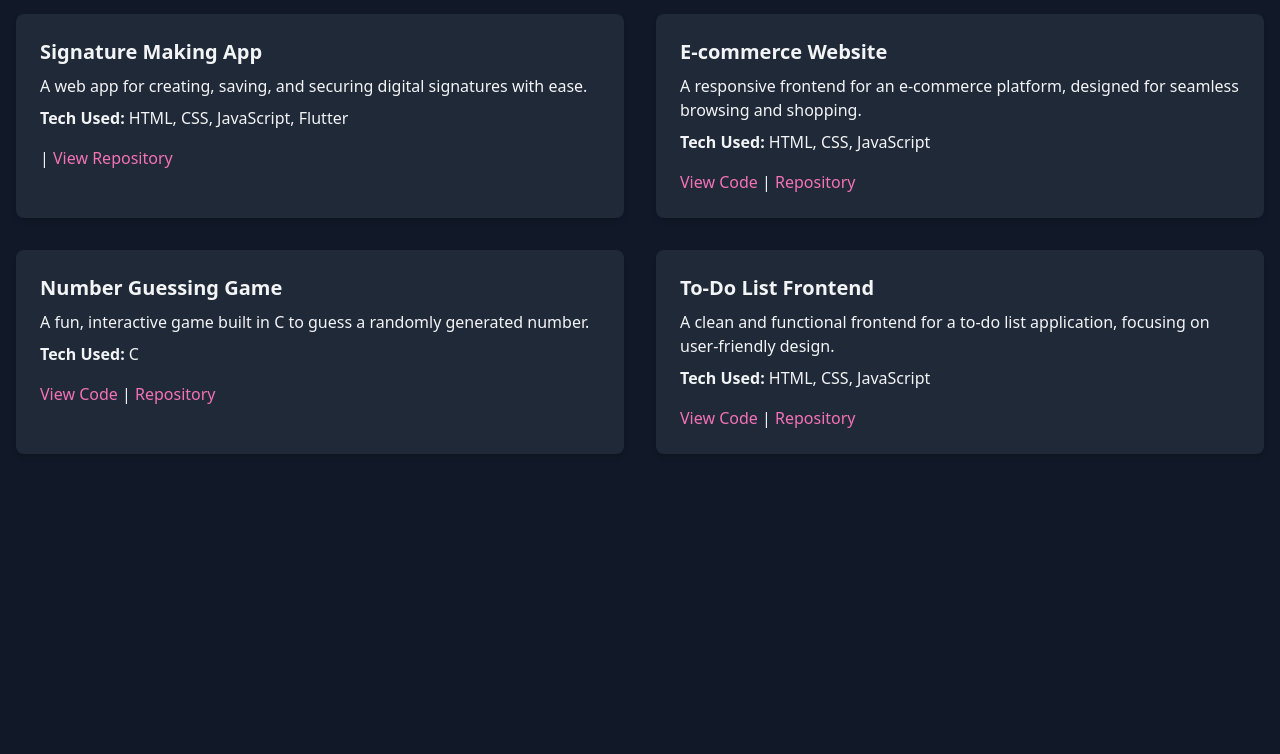
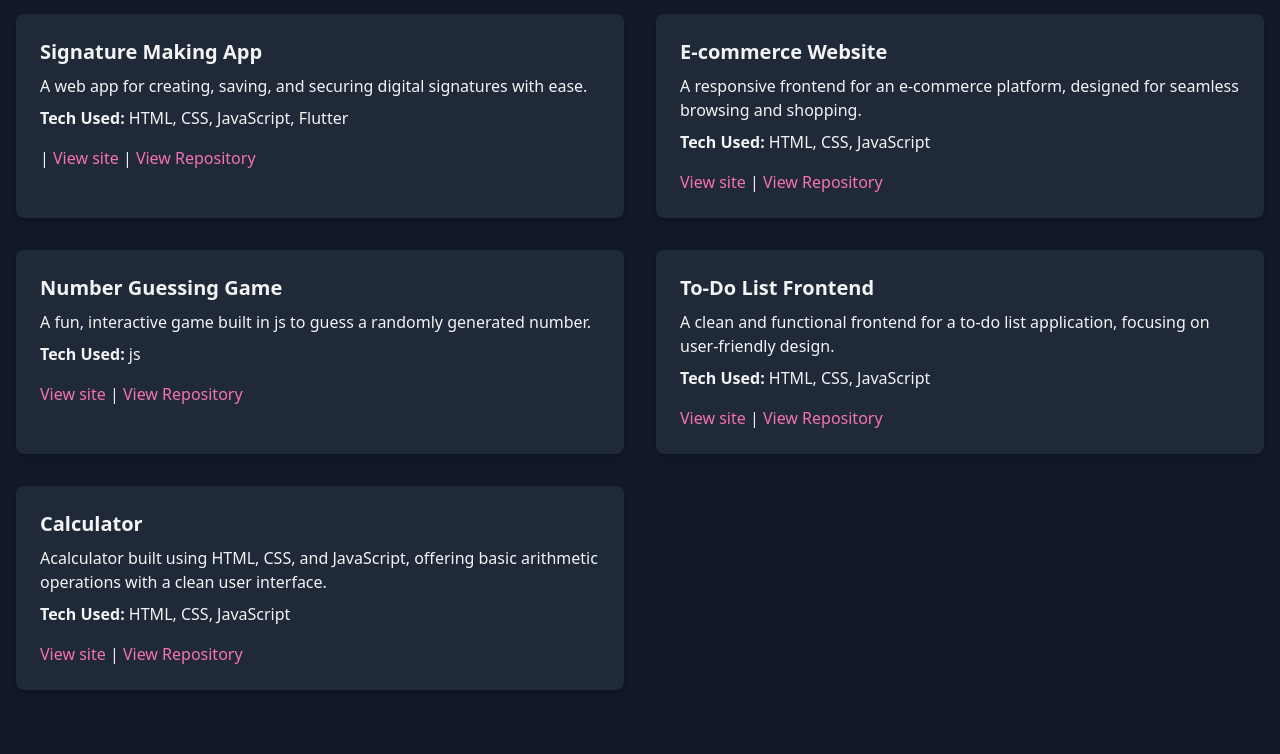
Before and after one commit to Rabi-Bhagat/CodeAlpha_web_internship_project, a plain HTML site: page portfolio[level 3]/project.html in a window 1280 px wide. Shown: the part 198-952 px from the top of the page. Before the commit the page ends 800 px from the top, so only its background shows below. Drawn offline with nearby package versions, Linux system fonts and the light colour scheme; files that its build step writes are made by us from their sources.

Commit message:
add hosting site

```diff
--- a/portfolio[level 3]/project.html
+++ b/portfolio[level 3]/project.html
@@ -19,7 +19,7 @@
                     <li><a href="index.html" class="text-white hover:text-pink-400 transition">Home</a></li>
                     <li><a href="about.html" class="text-white hover:text-pink-400 transition">About</a></li>
                     <li><a href="skills.html" class="text-white hover:text-pink-400 transition">Skills</a></li>
-                    <li><a href="projects.html" class="text-white hover:text-pink-400 transition">Projects</a></li>
+                    <li><a href="project.html" class="text-white hover:text-pink-400 transition">Project</a></li>
                     <li><a href="contact.html" class="text-white hover:text-pink-400 transition">Contact</a></li>
                 </ul>
             </nav>
@@ -35,7 +35,8 @@
                 A web app for creating, saving, and securing digital signatures with ease.                </p>
                 <p class="mt-2"><strong>Tech Used:</strong> HTML, CSS, JavaScript, Flutter</p>
                 <div class="mt-4"> |
-                    <a href="https://github.com/Rabi-Bhagat" class="text-pink-400 hover:underline"> View Repository</a>
+                    <a href="https://signaturepage-umber.vercel.app/" class="text-pink-400 hover:underline"> View site</a> |
+                    <a href="https://github.com/Rabi-Bhagat/frontened-project/tree/main/build%20a%20signature%20app%20with%20HTML%20%2C%20CSS%20%20and%20JS%20(PR-2)" class="text-pink-400 hover:underline">View Repository</a>
                 </div>
             </div>
             <div class="project-card bg-gray-800 p-6 rounded-lg shadow-md">
@@ -45,19 +46,19 @@
                 </p>
                 <p class="mt-2"><strong>Tech Used:</strong> HTML, CSS, JavaScript</p>
                 <div class="mt-4">
-                    <a href="https://github.com/Rabi-Bhagat" class="text-pink-400 hover:underline">View Code</a> |
-                    <a href="https://github.com/Rabi-Bhagat" class="text-pink-400 hover:underline">Repository</a>
+                    <a href="https://ecommerce-seven-amber-35.vercel.app/" class="text-pink-400 hover:underline"> View site</a> |
+                    <a href="https://github.com/Rabi-Bhagat/frontened-project/tree/main/project-4(%20E%20commerece%20app%20using%20HTML%20and%20css)" class="text-pink-400 hover:underline">View Repository</a>
                 </div>
             </div>
             <div class="project-card bg-gray-800 p-6 rounded-lg shadow-md">
                 <h3 class="text-xl font-semibold">Number Guessing Game</h3>
                 <p class="mt-2">
-                    A fun, interactive game built in C to guess a randomly generated number.
+                    A fun, interactive game built in js to guess a randomly generated number.
                 </p>
-                <p class="mt-2"><strong>Tech Used:</strong> C</p>
+                <p class="mt-2"><strong>Tech Used:</strong> js</p>
                 <div class="mt-4">
-                    <a href="https://github.com/Rabi-Bhagat" class="text-pink-400 hover:underline">View Code</a> |
-                    <a href="https://github.com/Rabi-Bhagat" class="text-pink-400 hover:underline">Repository</a>
+                    <a href="https://numberguessinggame-nine.vercel.app/" class="text-pink-400 hover:underline"> View site</a> |
+                    <a href="https://github.com/Rabi-Bhagat/frontened-project/tree/main/number%20guessing%20game" class="text-pink-400 hover:underline">View Repository</a>
                 </div>
             </div>
             <div class="project-card bg-gray-800 p-6 rounded-lg shadow-md">
@@ -67,8 +68,19 @@
                 </p>
                 <p class="mt-2"><strong>Tech Used:</strong> HTML, CSS, JavaScript</p>
                 <div class="mt-4">
-                    <a href="https://github.com/Rabi-Bhagat" class="text-pink-400 hover:underline">View Code</a> |
-                    <a href="https://github.com/Rabi-Bhagat" class="text-pink-400 hover:underline">Repository</a>
+                    <a href="https://frontenedoftodolist.vercel.app/" class="text-pink-400 hover:underline"> View site</a> |
+                    <a href="https://github.com/Rabi-Bhagat/frontened-project/tree/main/Agileproject(to-do%20list)" class="text-pink-400 hover:underline">View Repository</a>
+                </div>
+            </div>
+
+                       <div class="project-card bg-gray-800 p-6 rounded-lg shadow-md">
+                <h3 class="text-xl font-semibold">Calculator </h3>
+                <p class="mt-2">
+                    Acalculator built using HTML, CSS, and JavaScript, offering basic arithmetic operations with a clean user interface.                </p>
+                <p class="mt-2"><strong>Tech Used:</strong> HTML, CSS, JavaScript</p>
+                <div class="mt-4">
+                    <a href="https://code-alpha-task2-sandy.vercel.app/" class="text-pink-400 hover:underline"> View site</a> |
+                    <a href="https://github.com/Rabi-Bhagat/CodeAlpha_web_internship_project/tree/main/task%202t" class="text-pink-400 hover:underline">View Repository</a>
                 </div>
             </div>
         </div>
```
Also changed, not shown: portfolio[level 3]/contact.html (+3 -5 lines).
